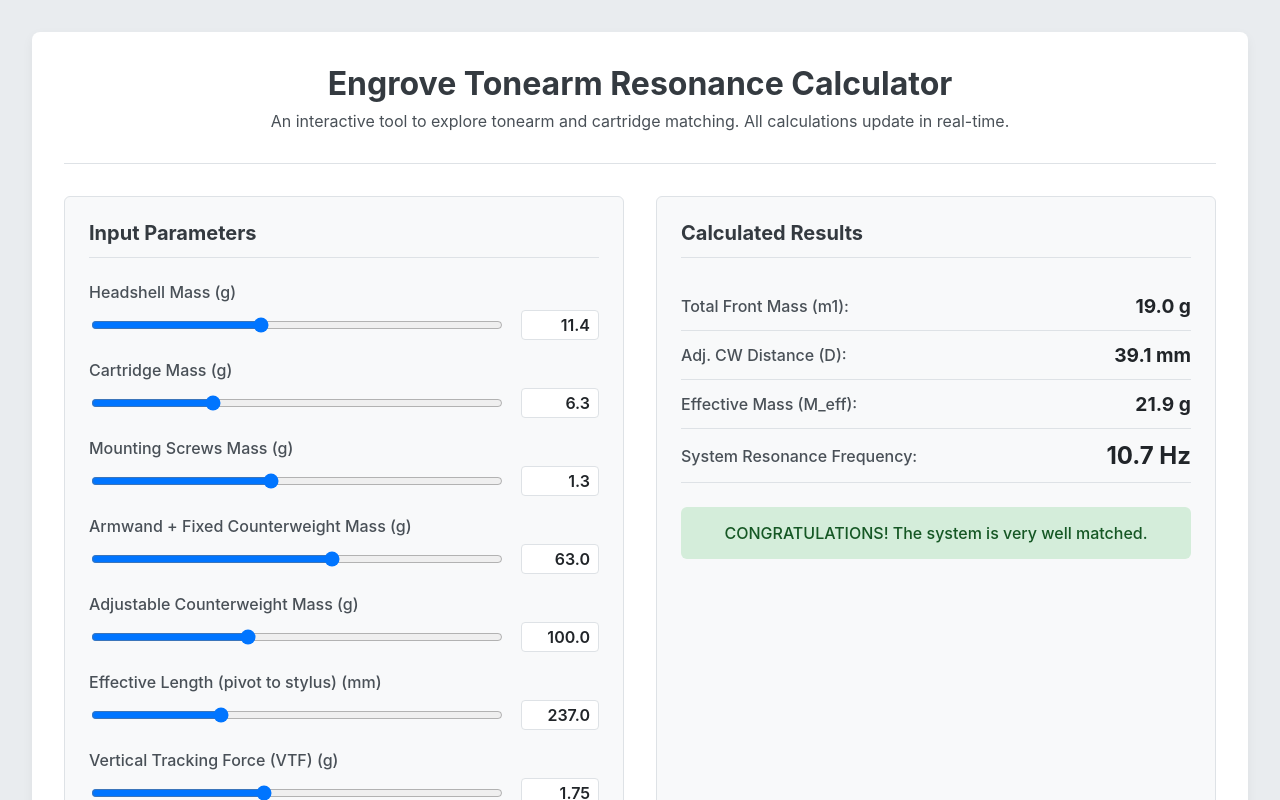
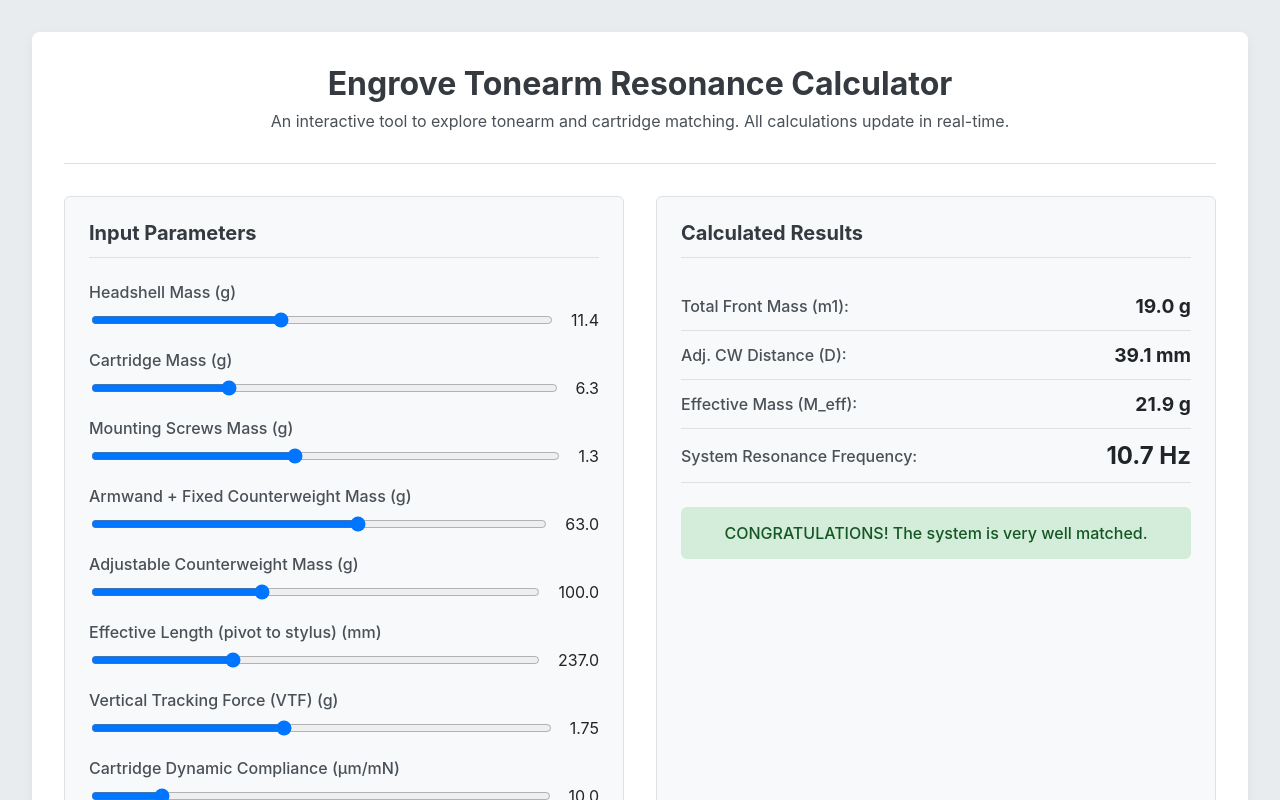
Before and after one commit to Engrove/Turntable, a Vue app: page / in a window 1280 px wide. Shown: the top 800 px of the page. Built offline with nearby package versions, Linux system fonts and the light colour scheme.

Commit message:
Update main.css

```diff
--- a/src/assets/main.css
+++ b/src/assets/main.css
@@ -94,9 +94,9 @@ input[type="range"] {
     cursor: pointer;
 }
 
-.value-display {
+input[type="number"].value-display {
     font-weight: 600;
-    min-width: 60px;
+    width: 70px;
     text-align: right;
     background-color: #fff;
     padding: 0.25rem 0.5rem;
@@ -141,3 +141,15 @@ input[type="range"] {
 .diagnosis.ideal { background-color: var(--ideal-color); color: var(--ideal-text); }
 .diagnosis.warning { background-color: var(--warning-color); color: var(--warning-text); }
 .diagnosis.danger { background-color: var(--danger-color); color: var(--danger-text); }
+
+fieldset {
+  border: 1px solid var(--border-color);
+  border-radius: 4px;
+  padding: 1rem 1rem 0.25rem 1rem;
+  margin-bottom: 1.5rem;
+}
+legend {
+  font-weight: 600;
+  color: var(--header-color);
+  padding: 0 0.5rem;
+}
```
